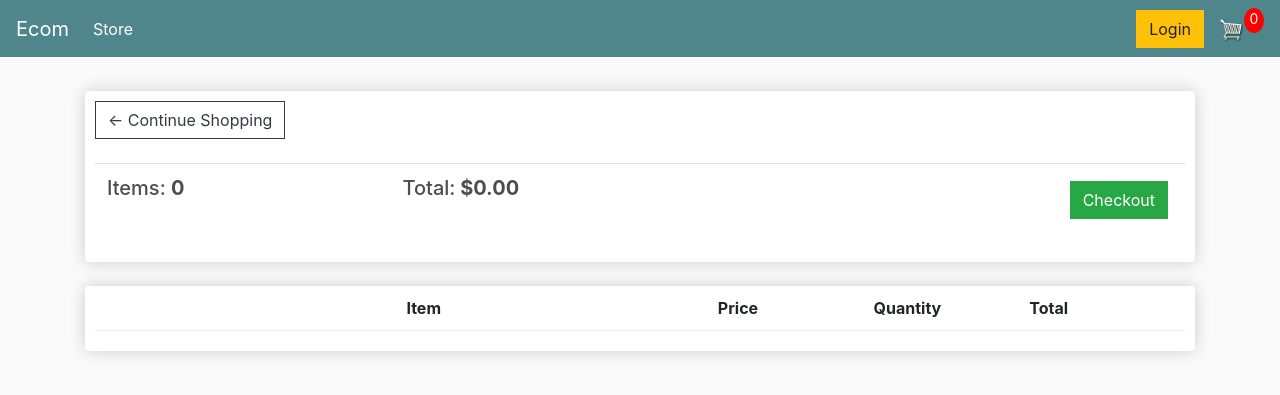
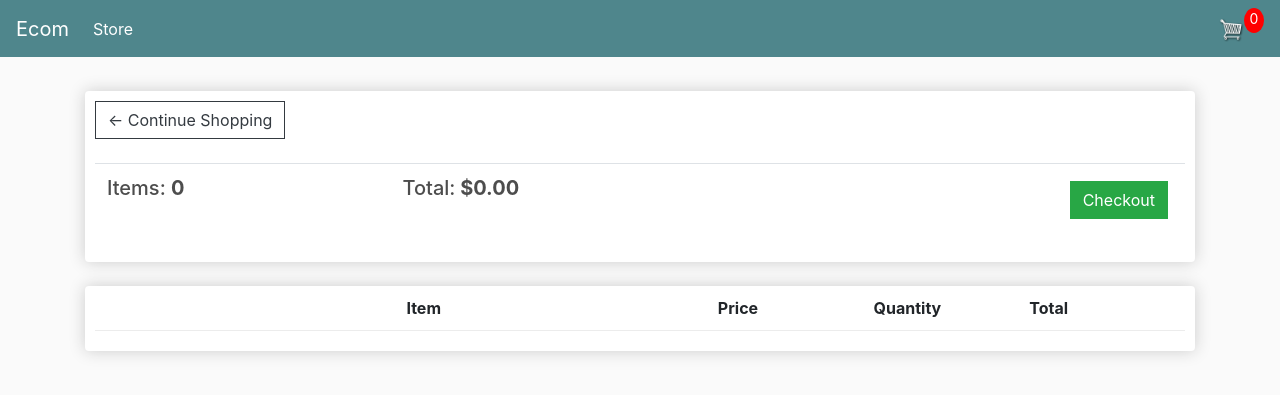
Before and after one commit to Kihara-Njoroge/django-ecommerce, a Django app: page /cart/ in a window 1280 px wide. Shown: the top 395 px of the page. Run offline with Django 3.2, Linux system fonts and the light colour scheme; lists and menus that the app fills with data are empty; some libraries are stand-ins or nearby versions.

Commit message:
update navbar

```diff
--- a/store/templates/store/base.html
+++ b/store/templates/store/base.html
@@ -77,8 +77,6 @@
 
 	    </ul>
 	    <div class="form-inline my-2 my-lg-0">
-	     	<a href="#"class="btn btn-warning">Login</a>
-
 	     	<a href="{% url 'cart' %}">
 	    		<img  id="cart-icon" src="{% static 'images/cart.png' %}">
 	    	</a>
```
